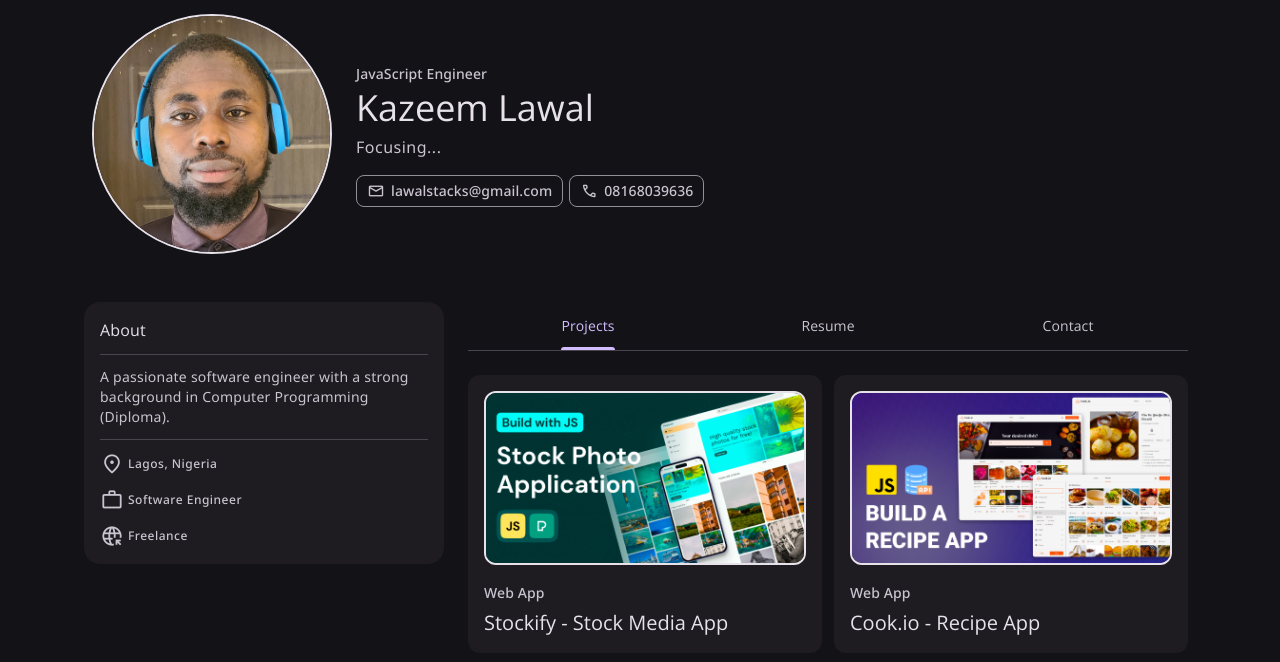
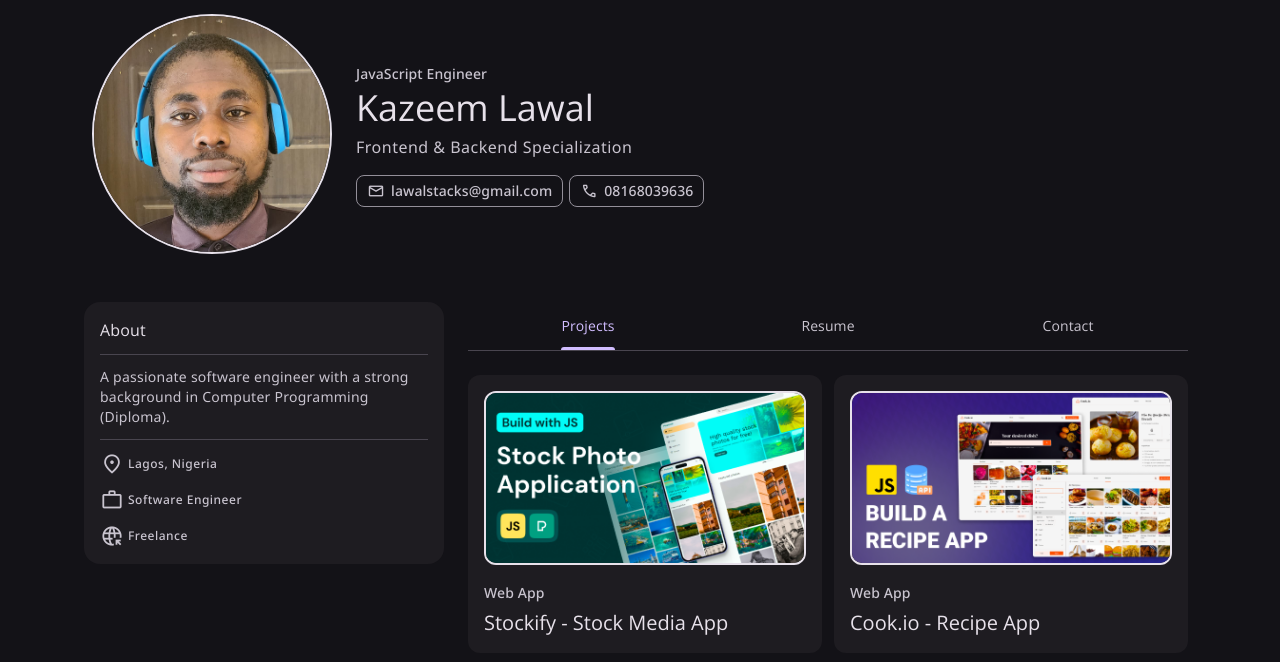
Before and after one commit to lawalstacks/my-js-portfolio, a plain HTML site: page index.html in a window 1280 px wide. Shown: the part 74-736 px from the top of the page. Drawn offline with nearby package versions, Linux system fonts and the light colour scheme.

Commit message:
update index.html

```diff
--- a/index.html
+++ b/index.html
@@ -50,7 +50,7 @@
           <span class="label-large section-subtitle">JavaScript Engineer</span>
           <h1 class="display-small">Kazeem Lawal</h1>
           <p class="body-large section-text">
-            Focusing...
+          Frontend & Backend Specialization
           </p>
 
           <div class="btn-wrapper">
```
